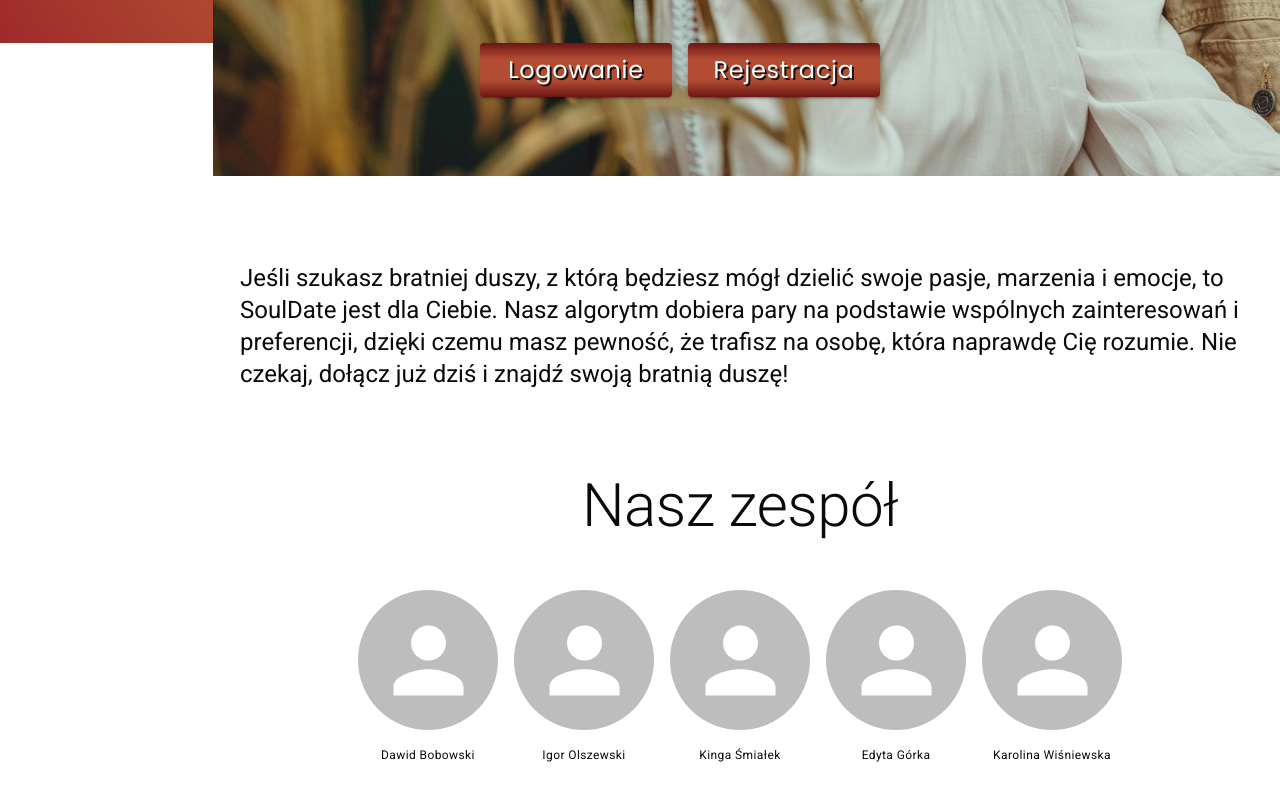
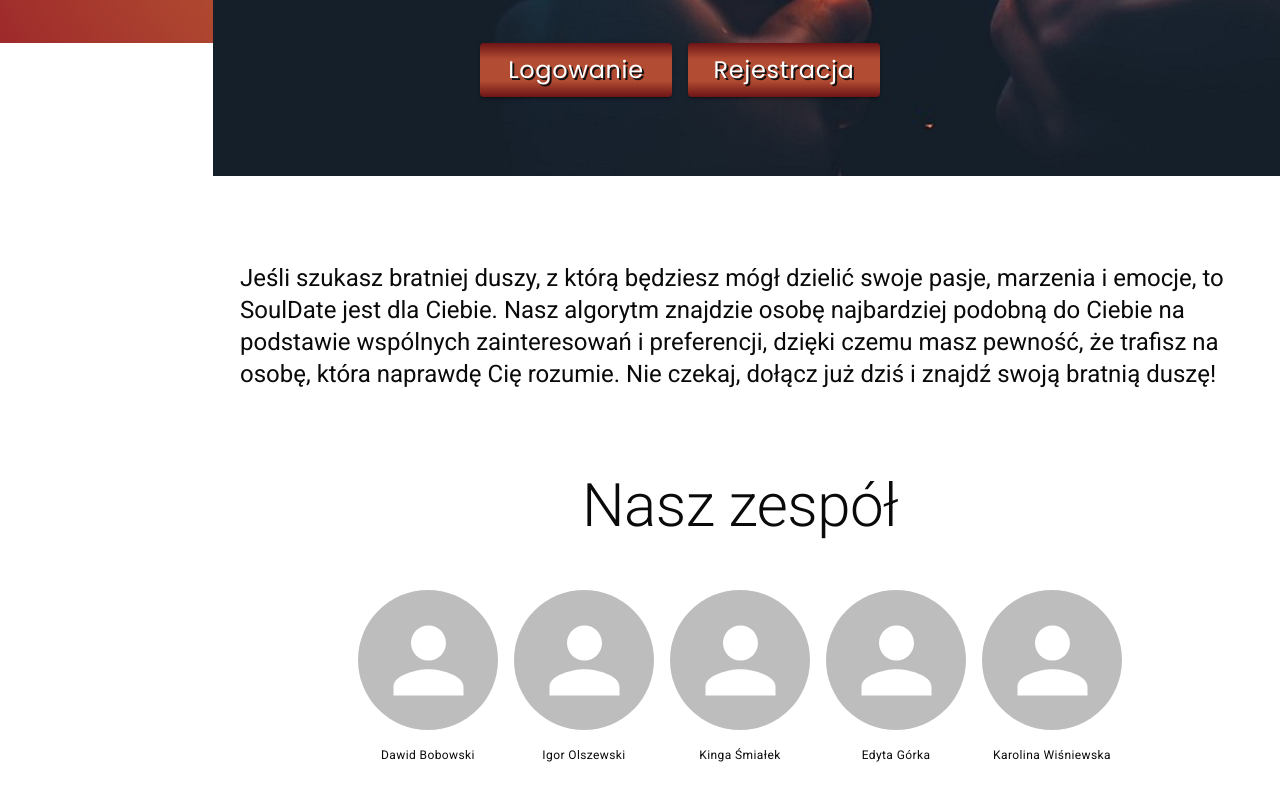
Before and after one commit to dawid-bobowski/souldate, a React (Vite) app: page / in a window 1280 px wide. Shown: the part 757-1557 px from the top of the page. Built offline with nearby package versions, Linux system fonts and the light colour scheme; a web font is replaced by a local one.

Commit message:
Minor homepage changes added

```diff
--- a/src/components/pages/Home.tsx
+++ b/src/components/pages/Home.tsx
@@ -132,8 +132,8 @@
             sx={{ maxWidth: 1000 }}
           >
             Jeśli szukasz bratniej duszy, z którą będziesz mógł dzielić swoje pasje, marzenia i emocje, to SoulDate jest
-            dla Ciebie. Nasz algorytm dobiera pary na podstawie wspólnych zainteresowań i preferencji, dzięki czemu masz
-            pewność, że trafisz na osobę, która naprawdę Cię rozumie. Nie czekaj, dołącz już dziś i znajdź swoją bratnią
+            dla Ciebie. Nasz algorytm znajdzie osobę najbardziej podobną do Ciebie na podstawie wspólnych zainteresowań i preferencji,
+            dzięki czemu masz pewność, że trafisz na osobę, która naprawdę Cię rozumie. Nie czekaj, dołącz już dziś i znajdź swoją bratnią
             duszę!
           </Typography>
         </Grid>
```
Also changed, not shown: src/assets/jonathan-borba-couple2.jpg.
